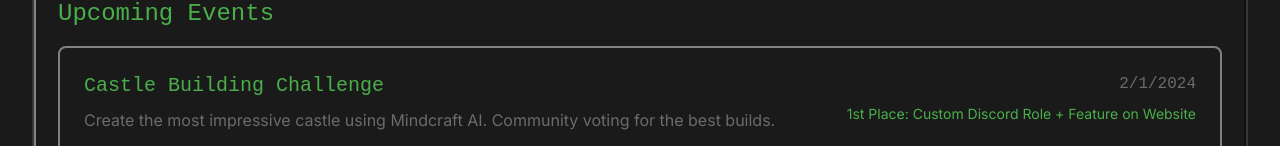
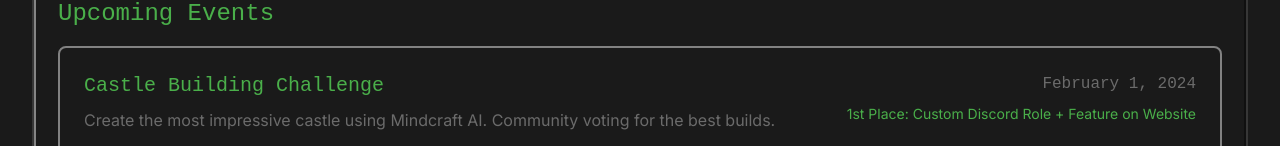
Before and after one commit to while-basic/mindcraft-web, a Next.js app: page /community in a window 1280 px wide. Shown: the part 1563-1709 px from the top of the page. Built offline with nearby package versions, Linux system fonts and the light colour scheme; a web font is replaced by a local one.

Commit message:
fix: prevent hydration mismatch by using pre-formatted dates

```diff
--- a/app/community/page.tsx
+++ b/app/community/page.tsx
@@ -50,7 +50,7 @@
 const upcomingEvents = [
   {
     title: 'Castle Building Challenge',
-    date: '2024-02-01',
+    date: 'February 1, 2024',
     description: 'Create the most impressive castle using Mindcraft AI. Community voting for the best builds.',
     prize: '1st Place: Custom Discord Role + Feature on Website',
   },
@@ -130,7 +130,7 @@
                 </div>
                 <div className="text-right">
                   <div className="font-minecraft text-minecraft-secondary">
-                    {new Date(event.date).toLocaleDateString()}
+                    {event.date}
                   </div>
                   <div className="text-sm text-minecraft-primary mt-2">
                     {event.prize}
```
